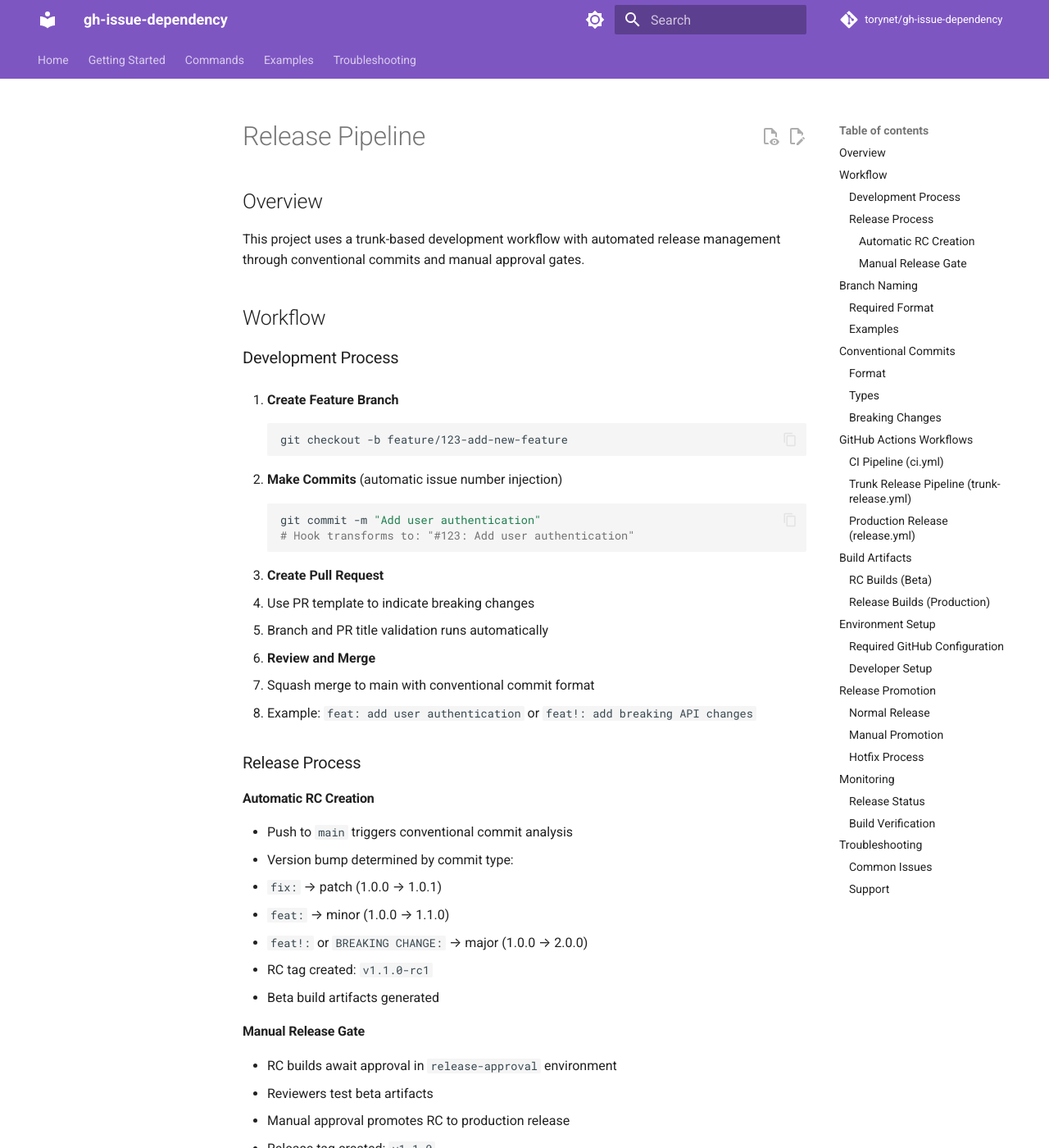
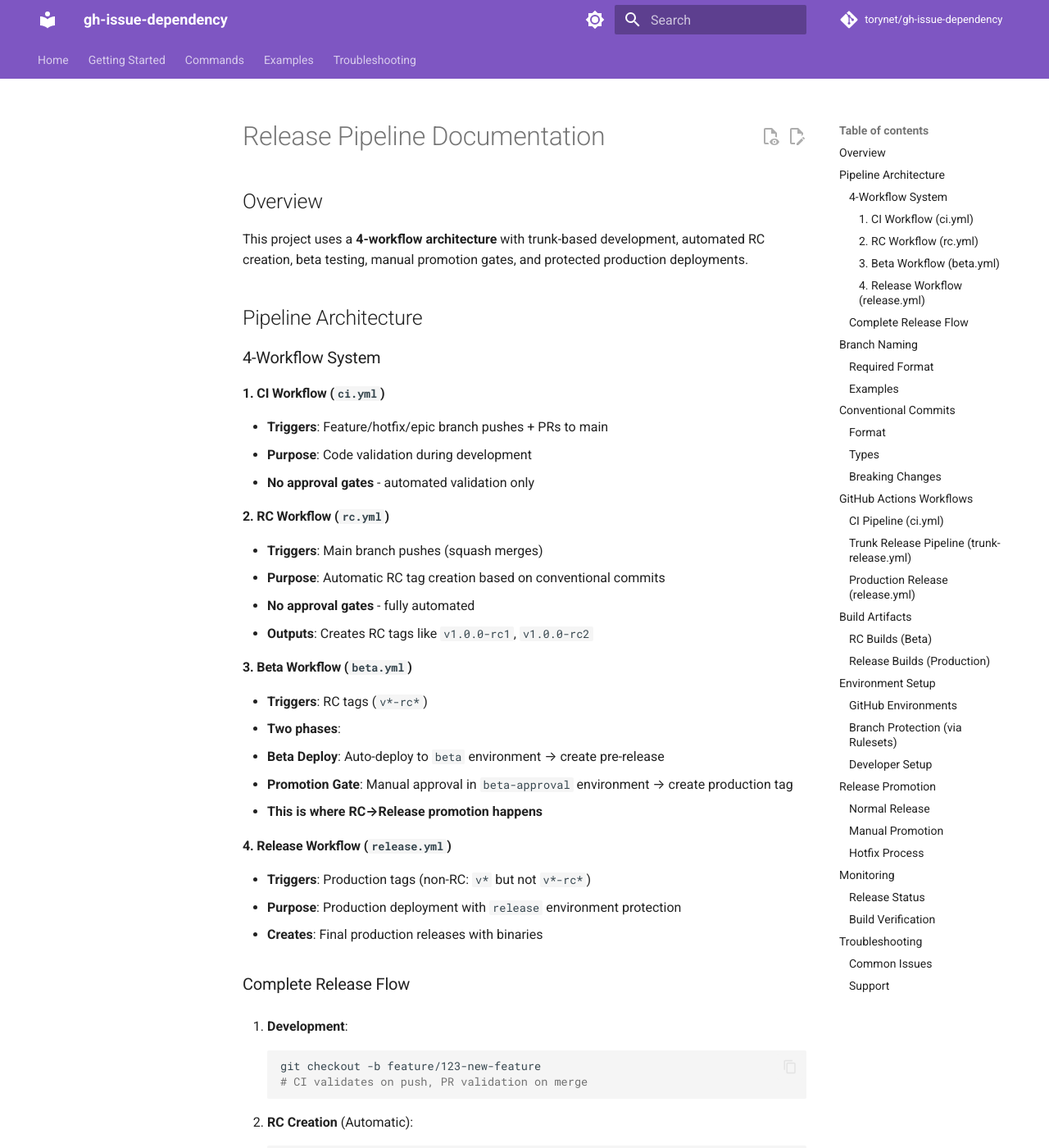
Before and after one commit to torynet/gh-issue-dependency, an MkDocs documentation site: the page built from docs/release-pipeline.md, in a window 1280 px wide and 1400 px high. Shown: the whole window at 82% size. Built offline with MkDocs 1.6.1 and Material for MkDocs 9.7.7, drawn with Linux system fonts in a browser that asks for light colours; comment, search, counter and statistics services are not loaded; some of the changed text lies outside the part shown.

Commit message:
docs: update release pipeline and contributing docs for 4-workflow architecture
- Document complete 4-workflow architecture (CI, RC, Beta, Release)
- Explain beta-approval and release environment setup
- Update branch naming conventions and conventional commits
- Clarify automated release flow with manual approval gates
- Update CONTRIBUTING.md to match new workflow requirements
- Add environment configuration and troubleshooting sections

````diff
--- a/docs/release-pipeline.md
+++ b/docs/release-pipeline.md
@@ -1,49 +1,59 @@
-# Release Pipeline
+# Release Pipeline Documentation
 
 ## Overview
 
-This project uses a trunk-based development workflow with automated release management through conventional commits and manual approval gates.
+This project uses a **4-workflow architecture** with trunk-based development, automated RC creation, beta testing, manual promotion gates, and protected production deployments.
 
-## Workflow
+## Pipeline Architecture
 
-### Development Process
+### 4-Workflow System
 
-1. **Create Feature Branch**
+#### 1. **CI Workflow** (`ci.yml`)
+- **Triggers**: Feature/hotfix/epic branch pushes + PRs to main
+- **Purpose**: Code validation during development
+- **No approval gates** - automated validation only
+
+#### 2. **RC Workflow** (`rc.yml`)
+- **Triggers**: Main branch pushes (squash merges)
+- **Purpose**: Automatic RC tag creation based on conventional commits
+- **No approval gates** - fully automated
+- **Outputs**: Creates RC tags like `v1.0.0-rc1`, `v1.0.0-rc2`
+
+#### 3. **Beta Workflow** (`beta.yml`)
+- **Triggers**: RC tags (`v*-rc*`)
+- **Two phases**:
+  1. **Beta Deploy**: Auto-deploy to `beta` environment → create pre-release
+  2. **Promotion Gate**: Manual approval in `beta-approval` environment → create production tag
+- **This is where RC→Release promotion happens**
+
+#### 4. **Release Workflow** (`release.yml`)
+- **Triggers**: Production tags (non-RC: `v*` but not `v*-rc*`)
+- **Purpose**: Production deployment with `release` environment protection
+- **Creates**: Final production releases with binaries
+
+### Complete Release Flow
+
+1. **Development**:
    ```bash
-   git checkout -b feature/123-add-new-feature
+   git checkout -b feature/123-new-feature
+   # CI validates on push, PR validation on merge
    ```
 
-2. **Make Commits** (automatic issue number injection)
-   ```bash
-   git commit -m "Add user authentication"
-   # Hook transforms to: "#123: Add user authentication"
+2. **RC Creation** (Automatic):
+   ```
+   Main push → RC workflow → Creates v1.0.0-rc1 → Notifies
    ```
 
-3. **Create Pull Request**
-   - Use PR template to indicate breaking changes
-   - Branch and PR title validation runs automatically
+3. **Beta Testing** (Automatic + Manual):
+   ```
+   RC tag → Beta workflow → Deploys to beta → Creates pre-release
+   → Manual approval → Creates v1.0.0 production tag
+   ```
 
-4. **Review and Merge**
-   - Squash merge to main with conventional commit format
-   - Example: `feat: add user authentication` or `feat!: add breaking API changes`
-
-### Release Process
-
-#### Automatic RC Creation
-- Push to `main` triggers conventional commit analysis
-- Version bump determined by commit type:
-  - `fix:` → patch (1.0.0 → 1.0.1)
-  - `feat:` → minor (1.0.0 → 1.1.0)
-  - `feat!:` or `BREAKING CHANGE:` → major (1.0.0 → 2.0.0)
-- RC tag created: `v1.1.0-rc1`
-- Beta build artifacts generated
-
-#### Manual Release Gate
-- RC builds await approval in `release-approval` environment
-- Reviewers test beta artifacts
-- Manual approval promotes RC to production release
-- Release tag created: `v1.1.0`
-- Production build artifacts generated
+4. **Production Release** (Automatic with approval):
+   ```
+   Release tag → Release workflow → Requires approval → Production release
+   ```
 
 ## Branch Naming
 
@@ -132,17 +142,28 @@ feat!: remove deprecated API endpoints
 
 ## Environment Setup
 
-### Required GitHub Configuration
+### GitHub Environments
 
-1. **Environment: `release-approval`**
-   - Required reviewers: Release managers
-   - Deployment protection: `main` branch only
-   - Manual approval required
+1. **`beta`** Environment
+   - **Purpose**: RC tag testing and validation
+   - **Deployment tags**: `v[0-9]*.[0-9]*.[0-9]*-rc[0-9]*` (RC tags only)
+   - **Protection**: Optional - can be auto-deploy or minimal approval
 
-2. **Branch Protection: `main`**
-   - Require status checks: `validate-branch`, `validate-pr-title`, `test`, `lint`
-   - Require branches up to date
-   - No direct pushes (PR only)
+2. **`beta-approval`** Environment
+   - **Purpose**: Manual gate for RC→Release promotion
+   - **Deployment branches**: `main` (where beta workflow runs)
+   - **Protection**: **Required reviewers** for production promotion
+   - **Critical**: This is the main approval gate for production releases
+
+3. **`release`** Environment
+   - **Purpose**: Production release deployment protection
+   - **Deployment tags**: `v[0-9]*.[0-9]*.[0-9]` (release tags only)
+   - **Protection**: **Required reviewers** for production deployment
+
+### Branch Protection (via Rulesets)
+- **Main branch**: Require PR reviews, status checks, no direct pushes
+- **Required status checks**: CI validation, tests, linting
+- **Squash merge only**: Maintains clean commit history
 
 ### Developer Setup
 
````
Also changed, not shown: CONTRIBUTING.md (+63 -35 lines).
